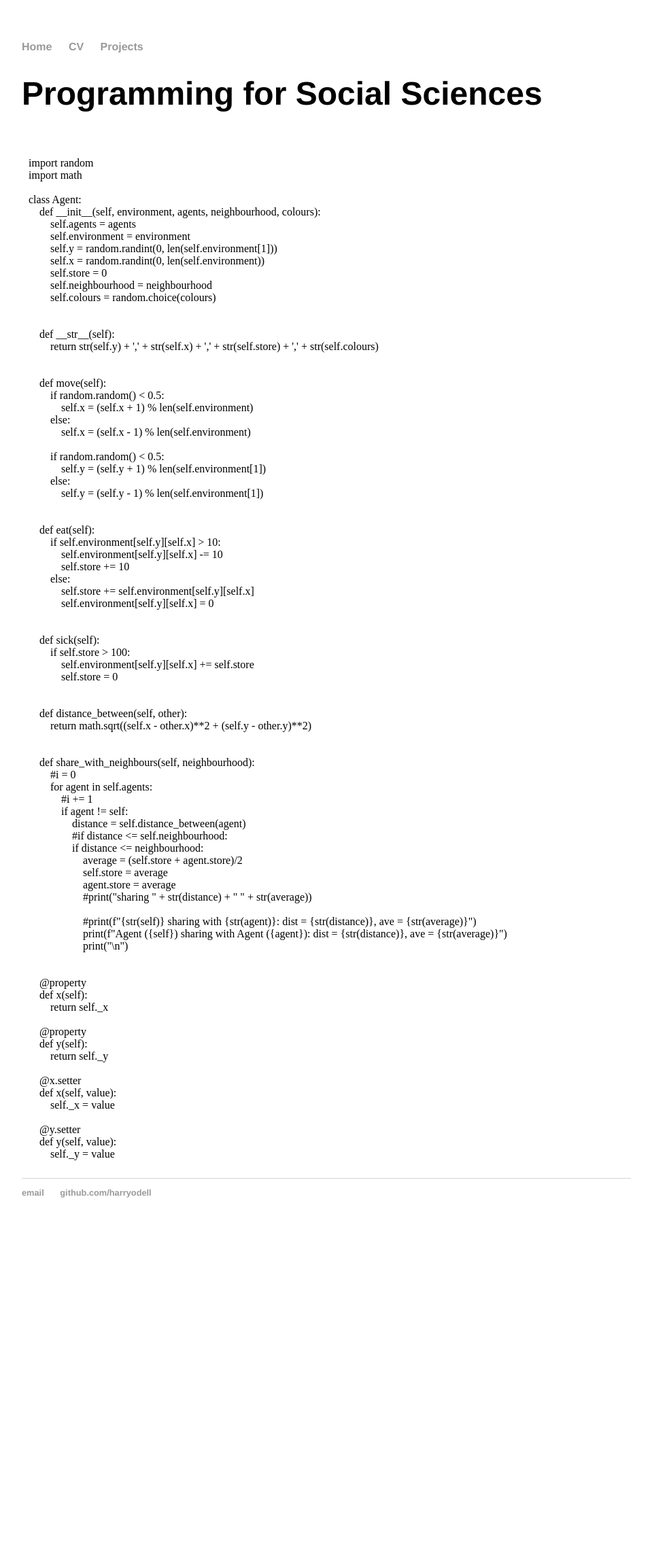
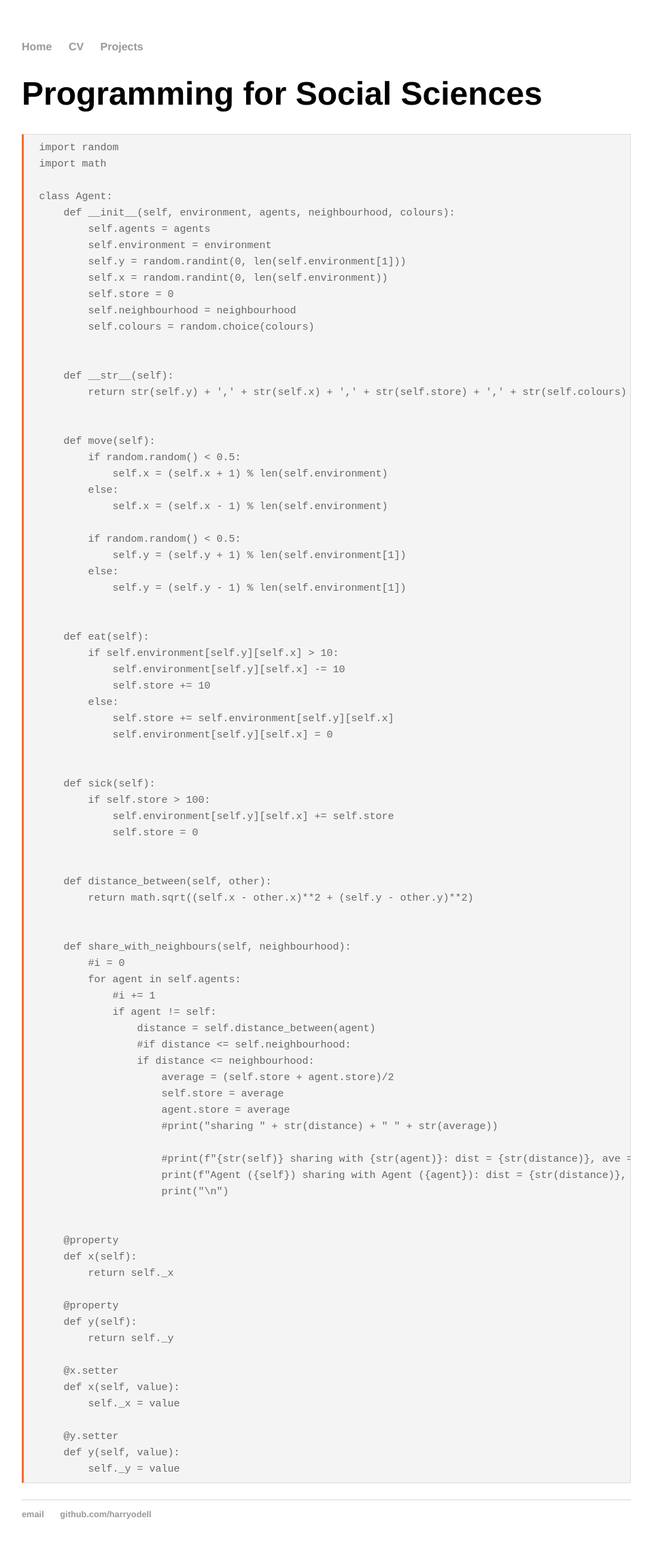
Before and after one commit to harryodell/harryodell.github.io, a Jekyll site: the page built from projects/PfSS.md, in a window 1280 px wide. Shown: the whole page at 68% size, without its empty margins (160-1119 px from the left). Built offline with Jekyll 4.4.1, drawn with Linux system fonts in a browser that asks for light colours; our own code applies the rules of GitHub Pages for plain Markdown files; before the commit the page ends 1822 px from its top, so only the background shows below that.

Commit message:
Update main.css

```diff
--- a/css/main.css
+++ b/css/main.css
@@ -47,45 +47,21 @@ p + ul {
     margin-top: -10px;
 }
 
-@import "https://cdn.rawgit.com/google/code-prettify/master/styles/desert.css";
-$lightGray: #fafafa;
-$medBlue: #9baecf;
-$char: #292929;
-
-body {
-  width: 50%;
-  margin: 0 auto;
-  @media (max-width: 650px) {
-    width: 75%;
-  }
-  @media (max-width: 430px) {
-    width: 100%;
-  }
+pre {
+    background: #f4f4f4;
+    border: 1px solid #ddd;
+    border-left: 3px solid #f36d33;
+    color: #666;
+    page-break-inside: avoid;
+    font-family:     "Courier New"
+                      Courier
+                      monospace;
+    font-size: 15px;
+    line-height: 1.6;
+    margin-bottom: 1.6em;
+    max-width: 100%;
+    overflow: auto;
+    padding: 0.5em 1.5em;
+    display: block;
+    word-wrap: break-word;
 }
-
-code,
-.code,
-pre {
-  font-family: 'Source Code Pro';
-  background: $char;
-  color: $lightGray;
-  font-size: 16px;
-  padding: 0;
-  padding: 10px;
-  &:before {
-    display: block;
-    width: calc(100%);
-    margin-left: -3px;
-    margin-top: -3px;
-    padding: 3px;
-    text-transform: uppercase;
-    content: attr(data-lang);
-    background: $medBlue;
-  }
-  .o {
-    color: orange;
-  }
-  .w {
-    color: white;
-  }
-}
```
